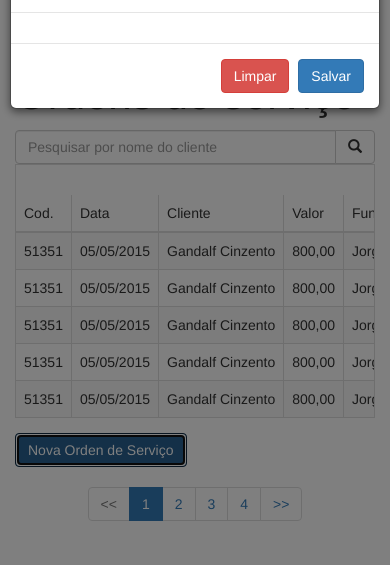
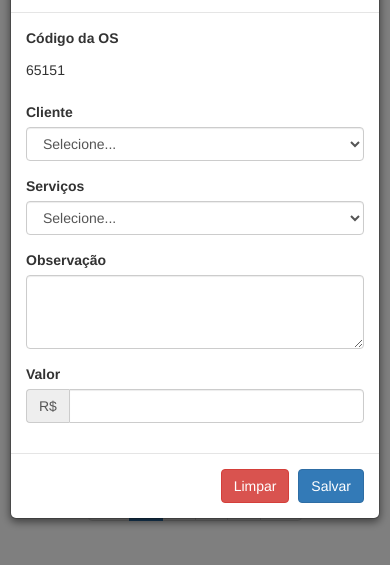
Before and after one commit to Heitorh3/curso-de-bootstrap, a plain HTML site: page index.html in a window 390 px wide. Both pictures are taken after a click on the button "Nova Orden de Serviço". Shown: the part 55-620 px from the top of the page. Drawn offline with Linux system fonts and the light colour scheme.

Commit message:
Mais componentes de entrada

```diff
--- a/index.html
+++ b/index.html
@@ -208,8 +208,48 @@
           <h4 class="modal-title">Nova Ordem de Serviço</h4>
         </div>
         <form>
-          <div class="modal-body">
-
+            <div class="modal-body">
+              <div class="row">
+                <div class="form-group col-xs-12">
+                  <label>Código da OS</label>
+                  <p class="form-control-static">65151</p>
+                </div>
+              </div>
+              <div class="row">
+                <div class="form-group col-sm-5">
+                  <label for="Cliente">Cliente</label>
+                  <select id="Cliente" class="form-control">
+                    <option value="">Selecione...</option>
+                    <option value="1">Frodo Bolseiro</option>
+                    <option value="2">Gandalf Cinzento</option>
+                    <option value="3">Sauron de Mordor</option>
+                  </select>
+                </div>
+                <div class="form-group col-sm-7">
+                  <label for="Servicos">Serviços</label>
+                  <select id="Servicos" class="form-control">
+                    <option value="">Selecione...</option>
+                    <option value="1">Ajuste de Data/Hora</option>
+                    <option value="2">Conserto de Engrenagem</option>
+                    <option value="3">Troca de Bateria</option>
+                  </select>
+                </div>
+              </div>
+              <div class="row">
+                <div class="form-group col-xs-12">
+                  <label for="Observacao">Observação</label>
+                  <textarea id="Observacao" class="form-control" rows="3"></textarea>
+                </div>
+              </div>
+              <div class="row">
+                <div class="form-group col-sm-4">
+                  <label for="Valor">Valor</label>
+                  <div class="input-group">
+                    <div class="input-group-addon">R$</div>
+                    <input type="text" name="valor" id="Valor" class="form-control">
+                  </div>
+                </div>
+              </div>
           </div>
           <div class="modal-footer">
             <button type="reset" class="btn btn-danger">Limpar</button>
```
